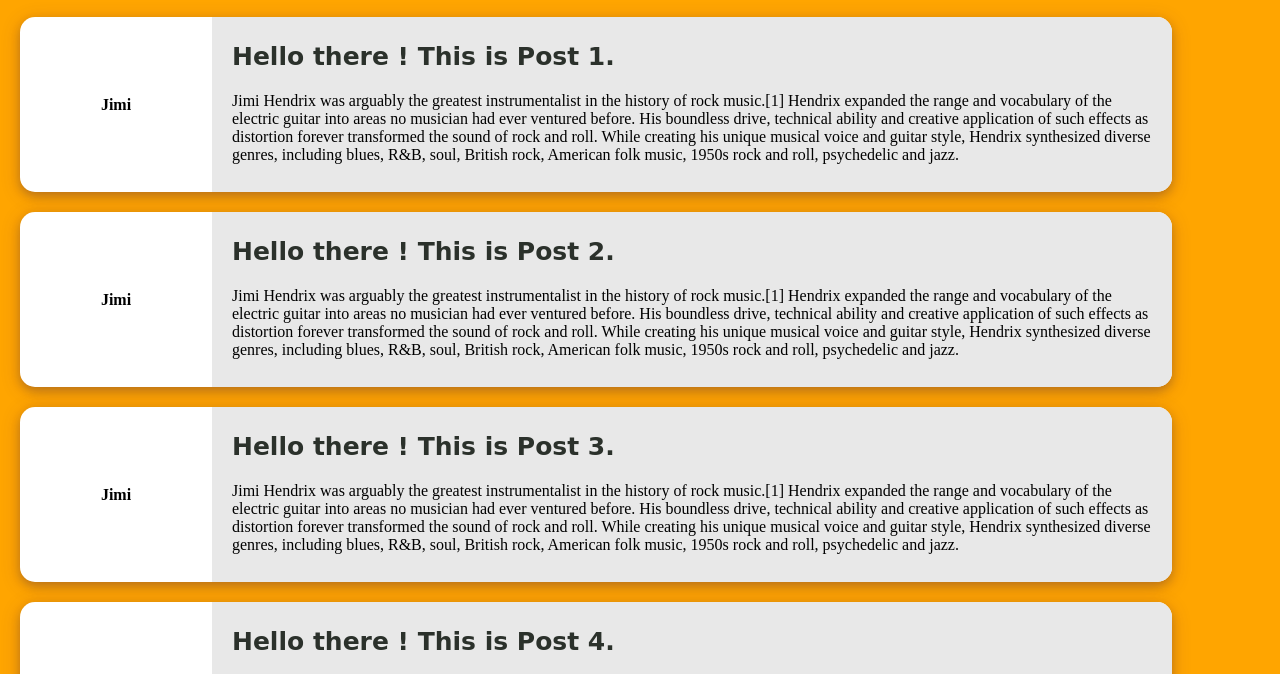
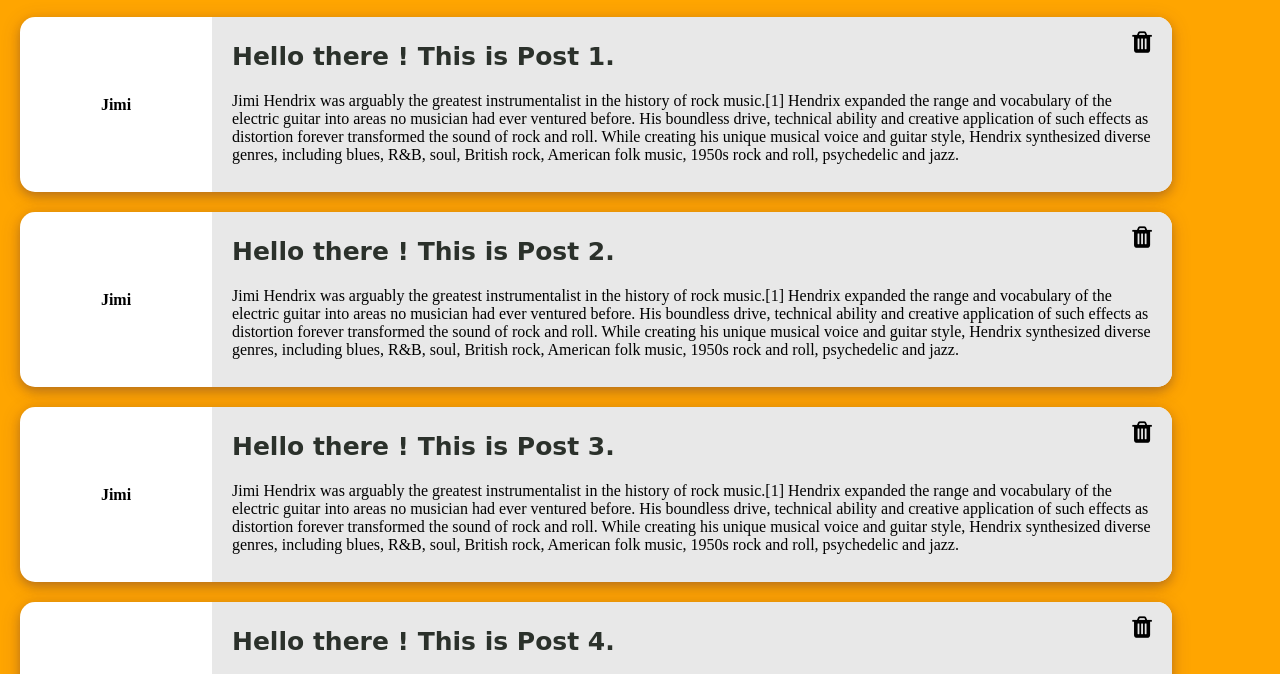
Before and after one commit to HiteshSehgal/Scribbler_Website, a plain HTML site: page html/bloglist.html in a window 1280 px wide. Shown: the part 84-758 px from the top of the page. Drawn offline with Linux system fonts and the light colour scheme; a web font is replaced by a local one.

Commit message:
Fifth Commit : bloglist.html - Trash Button

```diff
--- a/css/bloglist.css
+++ b/css/bloglist.css
@@ -1,3 +1,11 @@
+.deleteButton{
+    cursor: pointer;
+    margin: 2px 0px 2px 0px;
+    padding : 10px 0px 0px 0px;
+    float: right;
+    font-size: 25px;
+}
+
 .post {
     position: relative;
     width: 90%;
--- a/html/bloglist.html
+++ b/html/bloglist.html
@@ -13,7 +13,7 @@
     <div id="main-container-div">
         <div class="header">
 
-            <input class="topButtons" type="button" id = "button_1" value="Sign Up">
+             <input class="topButtons" type="button" id = "button_1" value="Sign Up">
             <input class="topButtons" type="button" id = "button_2" value="Sign In">
             <a id="pageTitle" class="logo-title">ScriBBler</a> <br>
             <p class="middleText">Explore. Imagine. Create</p>
@@ -39,7 +39,9 @@
         </div>
         <div class="post-content">
 
-            <!-- Insert code for Trash icon here -->
+             <div class="deleteButton" >
+                <a class="deleteBlog"> <i class="fa fa-trash"></i></a>
+            </div>
 
             <p class="post-title">Hello there ! This is Post 1. </p>
             <p class="post-desc">Jimi Hendrix was arguably the greatest instrumentalist in the history of rock music.[1] Hendrix expanded the range and vocabulary of the electric guitar into areas no musician had ever ventured before. His boundless drive, technical ability and creative application of such effects as distortion forever transformed the sound of rock and roll. While creating his unique musical voice and guitar style, Hendrix synthesized diverse genres, including blues, R&B, soul, British rock, American folk music, 1950s rock and roll, psychedelic and jazz.</p>
@@ -55,7 +57,9 @@
         </div>
         <div class="post-content">
 
-                <!-- Insert code for Trash icon here -->
+             <div class="deleteButton" >
+                <a class="deleteBlog"> <i class="fa fa-trash"></i></a>
+            </div>
 
                 <p class="post-title">Hello there ! This is Post 2. </p>
                 <p class="post-desc">Jimi Hendrix was arguably the greatest instrumentalist in the history of rock music.[1] Hendrix expanded the range and vocabulary of the electric guitar into areas no musician had ever ventured before. His boundless drive, technical ability and creative application of such effects as distortion forever transformed the sound of rock and roll. While creating his unique musical voice and guitar style, Hendrix synthesized diverse genres, including blues, R&B, soul, British rock, American folk music, 1950s rock and roll, psychedelic and jazz.</p>
@@ -72,7 +76,9 @@
         </div>
         <div class="post-content">
 
-            <!-- Insert code for Trash icon here -->
+             <div class="deleteButton" >
+                <a class="deleteBlog"> <i class="fa fa-trash"></i></a>
+            </div>
 
                 <p class="post-title">Hello there ! This is Post 3. </p>
                 <p class="post-desc">Jimi Hendrix was arguably the greatest instrumentalist in the history of rock music.[1] Hendrix expanded the range and vocabulary of the electric guitar into areas no musician had ever ventured before. His boundless drive, technical ability and creative application of such effects as distortion forever transformed the sound of rock and roll. While creating his unique musical voice and guitar style, Hendrix synthesized diverse genres, including blues, R&B, soul, British rock, American folk music, 1950s rock and roll, psychedelic and jazz.</p>
@@ -87,7 +93,9 @@
         </div>
         <div class="post-content">
 
-            <!-- Insert code for Trash icon here -->
+             <div class="deleteButton" >
+                <a class="deleteBlog"> <i class="fa fa-trash"></i></a>
+            </div>
 
                 <p class="post-title">Hello there ! This is Post 4. </p>
                 <p class="post-desc">Jimi Hendrix was arguably the greatest instrumentalist in the history of rock music.[1] Hendrix expanded the range and vocabulary of the electric guitar into areas no musician had ever ventured before. His boundless drive, technical ability and creative application of such effects as distortion forever transformed the sound of rock and roll. While creating his unique musical voice and guitar style, Hendrix synthesized diverse genres, including blues, R&B, soul, British rock, American folk music, 1950s rock and roll, psychedelic and jazz.</p>
@@ -102,7 +110,9 @@
             </div>
             <div class="post-content">
 
-                <!-- Insert code for Trash icon here -->
+             <div class="deleteButton" >
+                <a class="deleteBlog"> <i class="fa fa-trash"></i></a>
+            </div>
 
                     <p class="post-title">Hello there ! This is Post 5. </p>
                     <p class="post-desc">Jimi Hendrix was arguably the greatest instrumentalist in the history of rock music.[1] Hendrix expanded the range and vocabulary of the electric guitar into areas no musician had ever ventured before. His boundless drive, technical ability and creative application of such effects as distortion forever transformed the sound of rock and roll. While creating his unique musical voice and guitar style, Hendrix synthesized diverse genres, including blues, R&B, soul, British rock, American folk music, 1950s rock and roll, psychedelic and jazz.</p>
```
